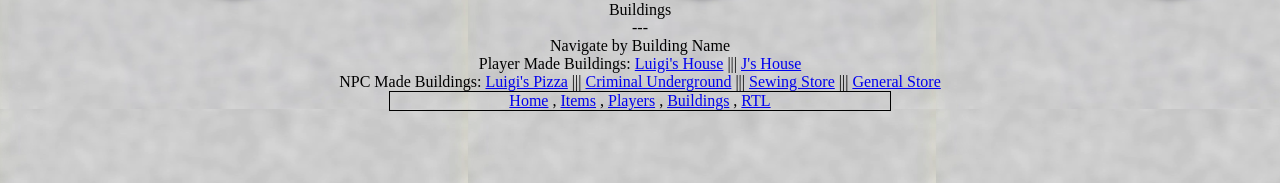
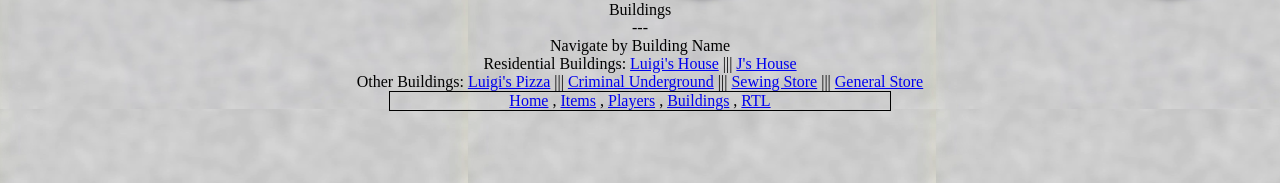
Before and after one commit to PhantomLuigi/PhantomLuigi.github.io, a plain HTML site: page COR/Chapter1/Buildings/index.html in a window 1280 px wide. Shown: the part 617-800 px from the top of the page. Drawn offline with Linux system fonts and the light colour scheme.

Commit message:
Update index.html

```diff
--- a/COR/Chapter1/Buildings/index.html
+++ b/COR/Chapter1/Buildings/index.html
@@ -24,8 +24,8 @@ padding: 0;
     <center>Buildings</center>
     <center>---</center>
     <center>Navigate by Building Name</center>
-  <center> Player Made Buildings: <a href="luigis_house.html">Luigi's House</a> ||| <a href="js_house.html">J's House</a></center>
-    <center> NPC Made Buildings: <a href="luigis_pizza.html">Luigi's Pizza</a> ||| <a href="criminal_underground.html">Criminal Underground</a> ||| <a href="sewing_store">Sewing Store</a> ||| <a href="general_store.html">General Store</a> </center>
+  <center> Residential Buildings: <a href="luigis_house.html">Luigi's House</a> ||| <a href="js_house.html">J's House</a></center>
+    <center> Other Buildings: <a href="luigis_pizza.html">Luigi's Pizza</a> ||| <a href="criminal_underground.html">Criminal Underground</a> ||| <a href="sewing_store">Sewing Store</a> ||| <a href="general_store.html">General Store</a> </center>
        <center> <div class="box"><a href="/COR/Chapter1/index.html">Home</a> , <a href="/COR/Chapter1/Items/index.html">Items</a> , <a href="/COR/Chapter1/Players/index.html">Players</a> , <a href="/COR/Chapter1/Buildings/index.html">Buildings</a> , <a href="/COR/Chapter1/RTL/index.html">RTL</a></div></center>
   </body>
 </html>
```
